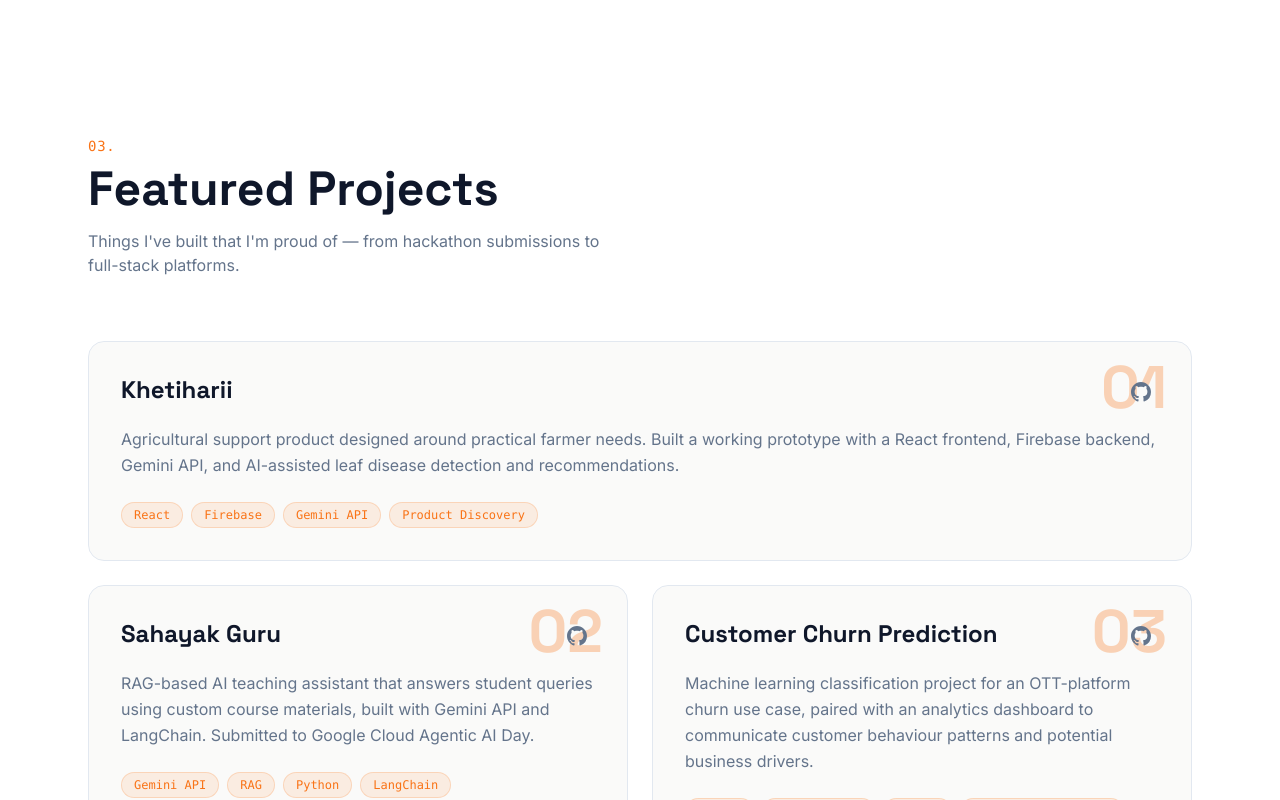
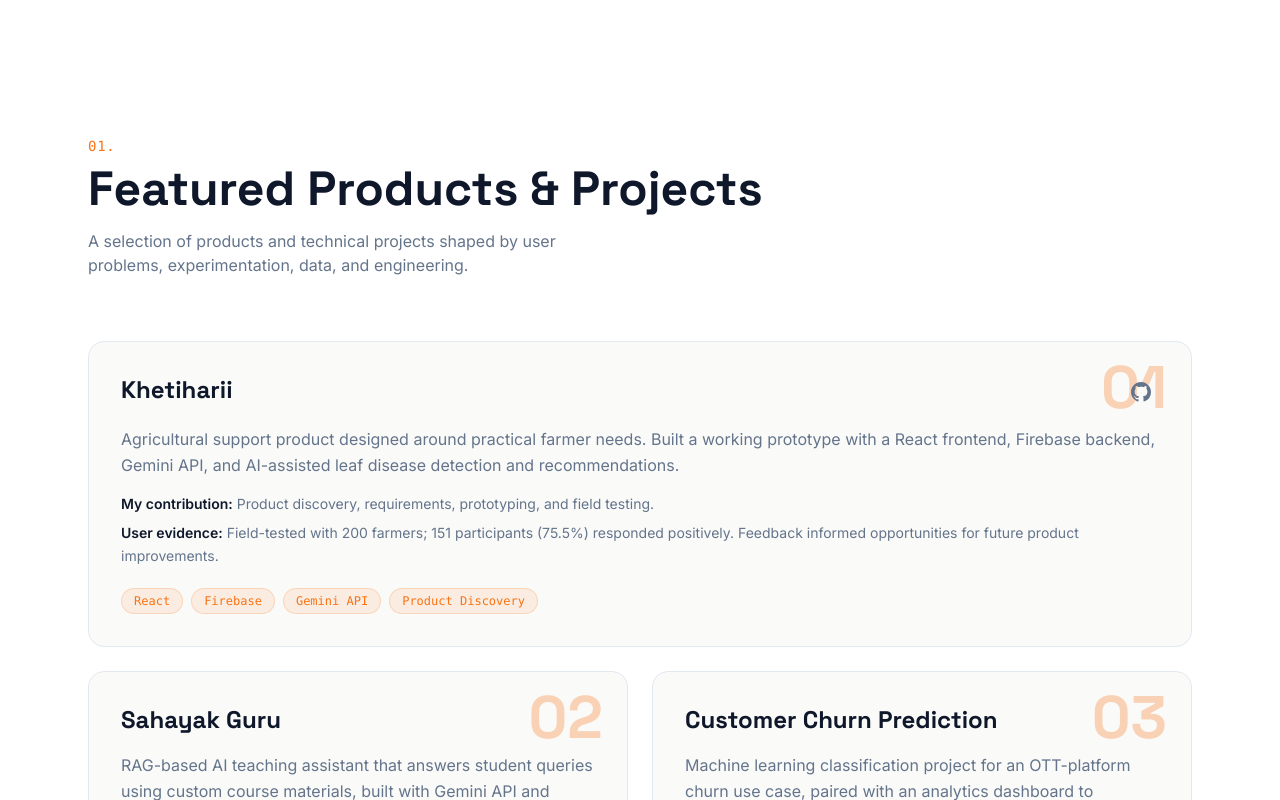
Before and after one commit to Divyanshu8595/divyanshupro, a Next.js app: page / in a window 1280 px wide. Shown: the part 2860-3660 px from the top of the page. Built offline with nearby package versions, Linux system fonts and the light colour scheme; no server answers.

Commit message:
Refresh portfolio: FeaturedProjects.tsx

```diff
--- a/src/components/FeaturedProjects.tsx
+++ b/src/components/FeaturedProjects.tsx
@@ -65,6 +65,7 @@ function ProjectCard({ project, index }: { project: typeof FEATURED_PROJECTS[0];
                 {project.name}
               </h3>
             </div>
+            {project.github ? (
             <a
               href={project.github}
               target="_blank"
@@ -76,12 +77,25 @@ function ProjectCard({ project, index }: { project: typeof FEATURED_PROJECTS[0];
                 <path d="M12 0C5.37 0 0 5.37 0 12c0 5.31 3.435 9.795 8.205 11.385.6.105.825-.255.825-.57 0-.285-.015-1.23-.015-2.235-3.015.555-3.795-.735-4.035-1.41-.135-.345-.72-1.41-1.23-1.695-.42-.225-1.02-.78-.015-.795.945-.015 1.62.87 1.845 1.23 1.08 1.815 2.805 1.305 3.495.99.105-.78.42-1.305.765-1.605-2.67-.3-5.46-1.335-5.46-5.925 0-1.305.465-2.385 1.23-3.225-.12-.3-.54-1.53.12-3.18 0 0 1.005-.315 3.3 1.23.96-.27 1.98-.405 3-.405s2.04.135 3 .405c2.295-1.56 3.3-1.23 3.3-1.23.66 1.65.24 2.88.12 3.18.765.84 1.23 1.905 1.23 3.225 0 4.605-2.805 5.625-5.475 5.925.435.375.81 1.095.81 2.22 0 1.605-.015 2.895-.015 3.3 0 .315.225.69.825.57A12.02 12.02 0 0024 12c0-6.63-5.37-12-12-12z" />
               </svg>
             </a>
+            ) : null}
           </div>
 
           {/* Description */}
-          <p className="text-muted leading-relaxed mb-6">
+          <p className="text-muted leading-relaxed mb-4">
             {project.description}
           </p>
+
+          {project.role ? (
+            <p className="text-sm text-muted mb-2">
+              <span className="text-foreground font-semibold">My contribution:</span> {project.role}
+            </p>
+          ) : null}
+
+          {project.evidence ? (
+            <p className="text-sm text-muted leading-relaxed mb-5">
+              <span className="text-foreground font-semibold">User evidence:</span> {project.evidence}
+            </p>
+          ) : <div className="mb-5" />}
 
           {/* Tech tags */}
           <div className="flex flex-wrap gap-2">
@@ -105,10 +119,10 @@ export default function FeaturedProjects() {
     <SectionWrapper id="projects">
       <div className="max-w-6xl mx-auto px-6">
         <motion.div variants={itemVariants} className="mb-16">
-          <span className="text-accent font-mono text-sm tracking-wider">03.</span>
-          <h2 className="font-display text-3xl md:text-5xl font-bold mt-2">Featured Projects</h2>
+          <span className="text-accent font-mono text-sm tracking-wider">01.</span>
+          <h2 className="font-display text-3xl md:text-5xl font-bold mt-2">Featured Products & Projects</h2>
           <p className="text-muted mt-4 max-w-lg">
-            Things I&apos;ve built that I&apos;m proud of — from hackathon submissions to full-stack platforms.
+            A selection of products and technical projects shaped by user problems, experimentation, data, and engineering.
           </p>
         </motion.div>
 
```
